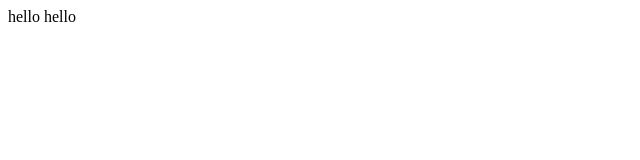
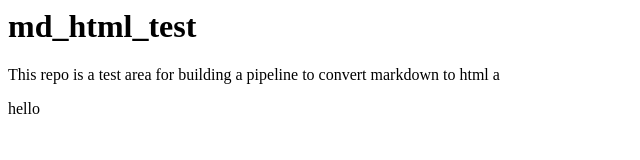
Before and after one commit to dan-wiley/md_html_test, a plain HTML site: page index.html in a window 1280 px wide. Shown: the whole page, without its empty margins (0-640 px from the left). Drawn offline with Linux system fonts and the light colour scheme.

Commit message:
Update README

```diff
--- a/index.html
+++ b/index.html
@@ -1,2 +1,4 @@
+<h1 id="md_html_test">md_html_test</h1>
+<p>This repo is a test area for building a pipeline to convert markdown
+to html a</p>
 hello
-hello
```
